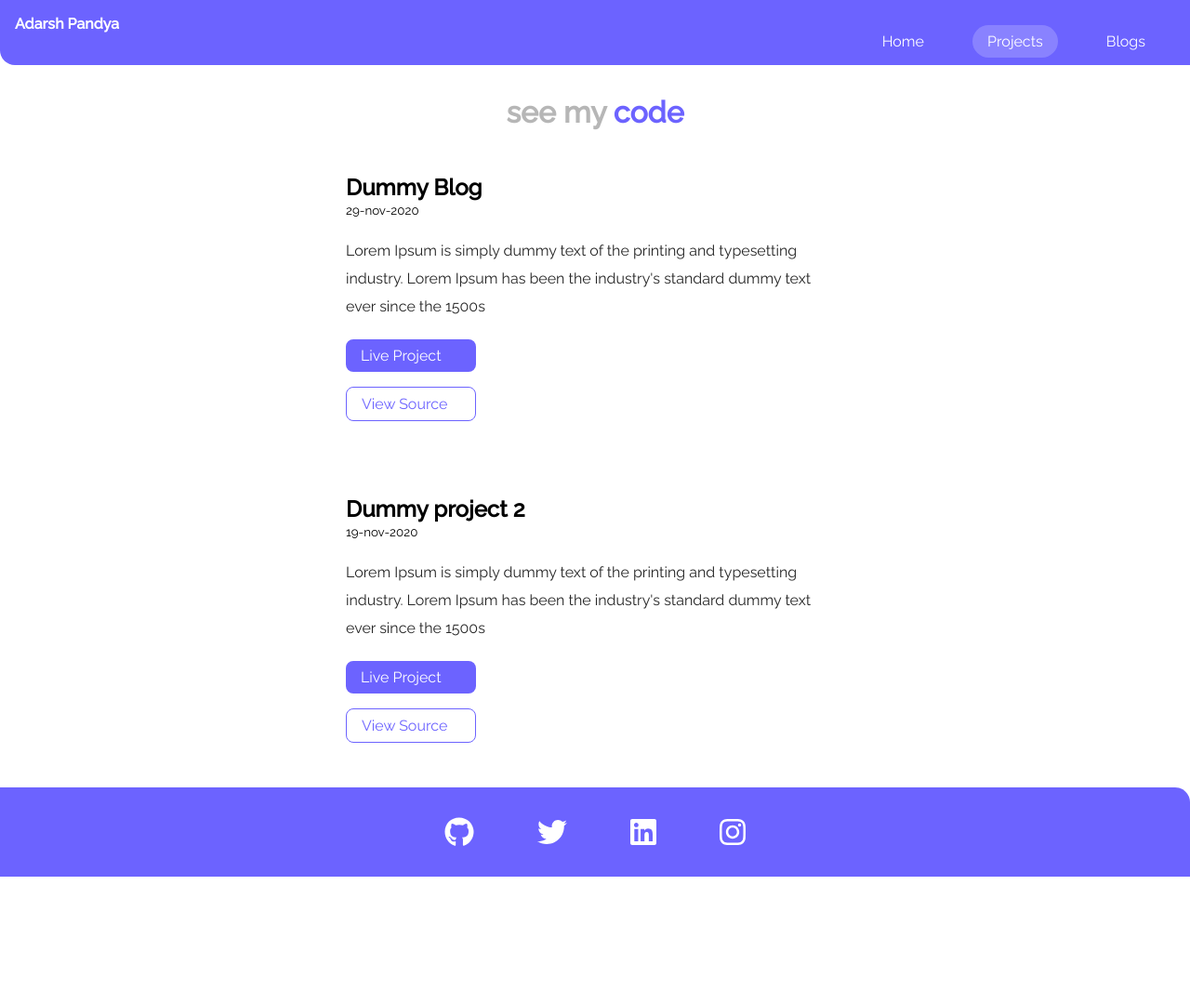
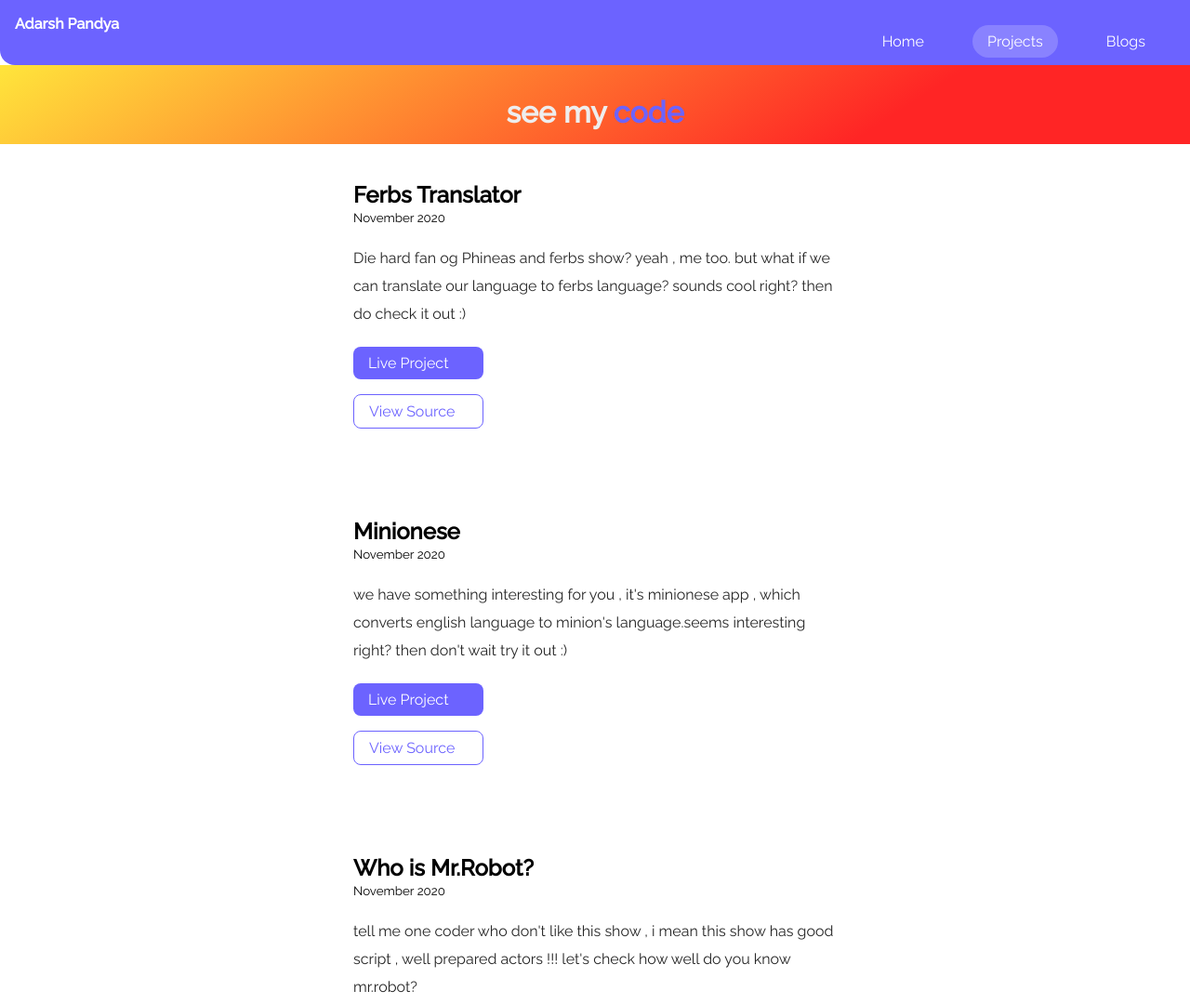
Before and after one commit to WhoAdarshPandya/adarsh_portfolio, a plain HTML site: page pages/projects.html in a window 1280 px wide. Shown: the top 1080 px of the page at 93% size. Before the commit the page ends 943 px from the top, so only its background shows below. Drawn offline with Linux system fonts and the light colour scheme.

Commit message:
projects updated]

```diff
--- a/projects.json
+++ b/projects.json
@@ -1,15 +1,30 @@
 [
     {
-        "title": "Dummy Blog",
-        "date":"29-nov-2020",
-        "content":"Lorem Ipsum is simply dummy text of the printing and typesetting industry. Lorem Ipsum has been the industry's standard dummy text ever since the 1500s",
-        "liveLink":"http://instagram.com.why_adarsh",
-        "codeLink":"https://github.com/whoadarshpandya"
+        "title": "Ferbs Translator ",
+        "date":"November 2020",
+        "content":"Die hard fan og Phineas and ferbs show? yeah , me too. but what if we can translate our language to ferbs language? sounds cool right? then do check it out :)",
+        "liveLink":"https://ferbstranslator.netlify.app/",
+        "codeLink":"https://github.com/WhoAdarshPandya/ferbTranslator"
     },
     {
-        "title": "Dummy project 2 ",
-        "date":"19-nov-2020",
-        "content":"Lorem Ipsum is simply dummy text of the printing and typesetting industry. Lorem Ipsum has been the industry's standard dummy text ever since the 1500s",
-        "liveLink":"http://instagram.com.why_adarsh",
-        "codeLink":"https://github.com/whoadarshpandya"   }
+        "title": "Minionese ",
+        "date":"November 2020",
+        "content":"we have something interesting for you , it's minionese app , which converts english language to minion's language.seems interesting right? then don't wait try it out :)",
+        "liveLink":"https://funwithminion.netlify.app/",
+        "codeLink":"https://github.com/WhoAdarshPandya/minionese"
+    },
+    {
+        "title": "Who is Mr.Robot? ",
+        "date":"November 2020",
+        "content":"tell me one coder who don't like this show , i mean this show has good script , well prepared actors !!! let's check how well do you know mr.robot?",
+        "liveLink":"https://repl.it/@WhoAdarshPandya/WhoIsMrRobot?embed=1&output=1",
+        "codeLink":"https://github.com/WhoAdarshPandya/WhoIsMrRobot"
+    },
+    {
+        "title": "How well do you know me ? ",
+        "date":"November 2020",
+        "content":"let's check how well do you know me ? i don't have to say it , the points says it all :) ready for quiz ? check it out",
+        "liveLink":"https://repl.it/@WhoAdarshPandya/QuizzingAppCli?embed=1&output=1",
+        "codeLink":"https://github.com/WhoAdarshPandya/QuizzingAppCli"
+    }
 ]
--- a/style.css
+++ b/style.css
@@ -110,6 +110,14 @@ nav .link:hover {
 
 .hero {
     padding: 1rem !important;
+    background-color: #FFE53B;
+    background-image: linear-gradient(147deg, #FFE53B 0%, #FF2525 74%);
+}
+
+.hero-container {
+    background: rgba(255, 255, 255, 0.4);
+    backdrop-filter: blur(10px);
+    border-radius: 10px;
 }
 
 .hero .hero-img {
@@ -122,7 +130,7 @@ nav .link:hover {
 .hero .hero-heading {
     text-align: center;
     padding-top: 1rem;
-    color: var(--dark-gray);
+    color: var(--off-white);
 }
 
 .hero .hero-heading .heading-inverted {
@@ -144,7 +152,7 @@ nav .link:hover {
     background-color: var(--off-white);
 }
 
-/** footers **/
+/** footer **/
 
 .footer {
     background-color: var(--primary-color);
@@ -169,7 +177,7 @@ nav .link:hover {
 
 /** projects **/
 .showcase-list {
-    padding: 2rem;
+    padding: 2.5rem;
 }
 
 /** blogs **/
```
Also changed, not shown: index.html (+3 -1 lines).
